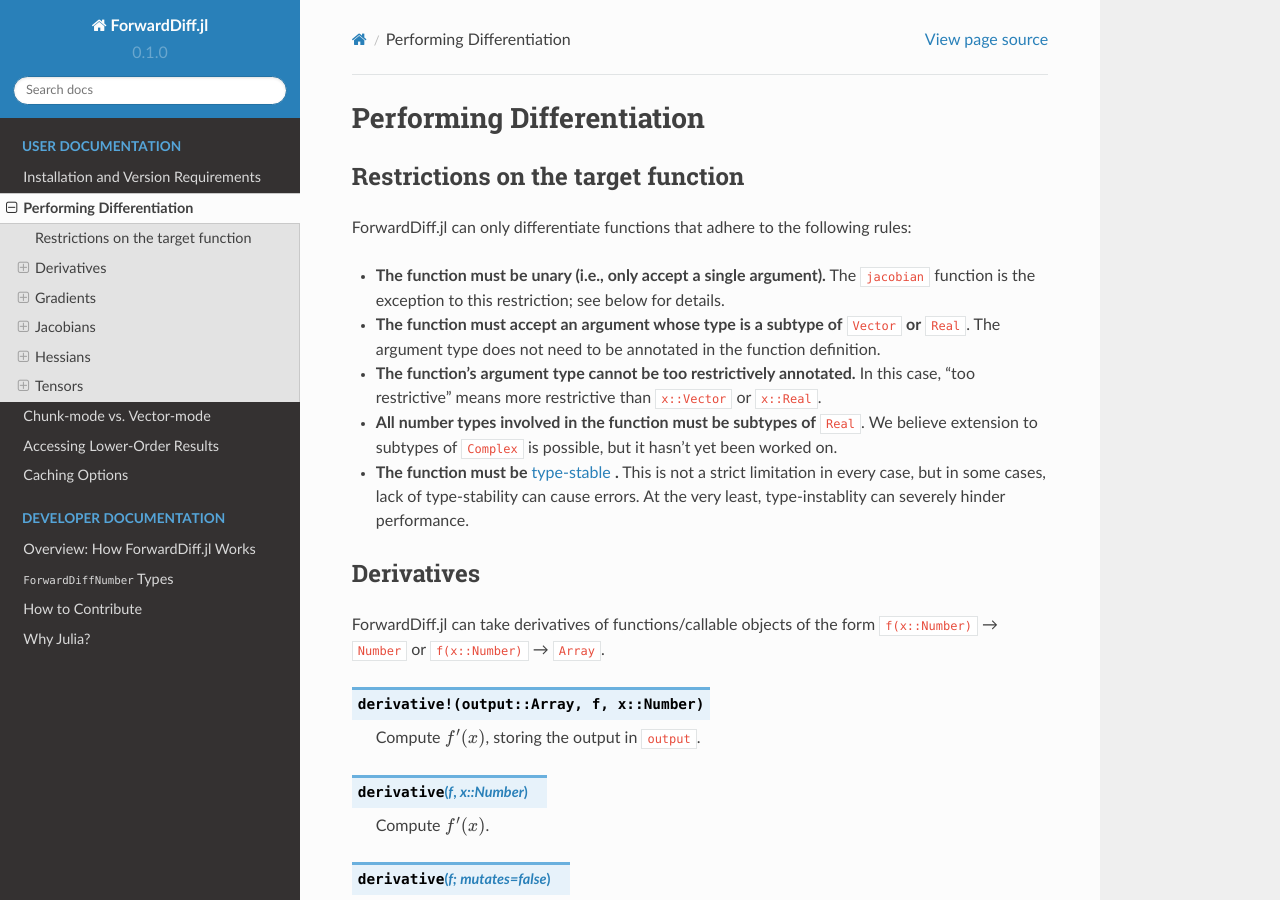
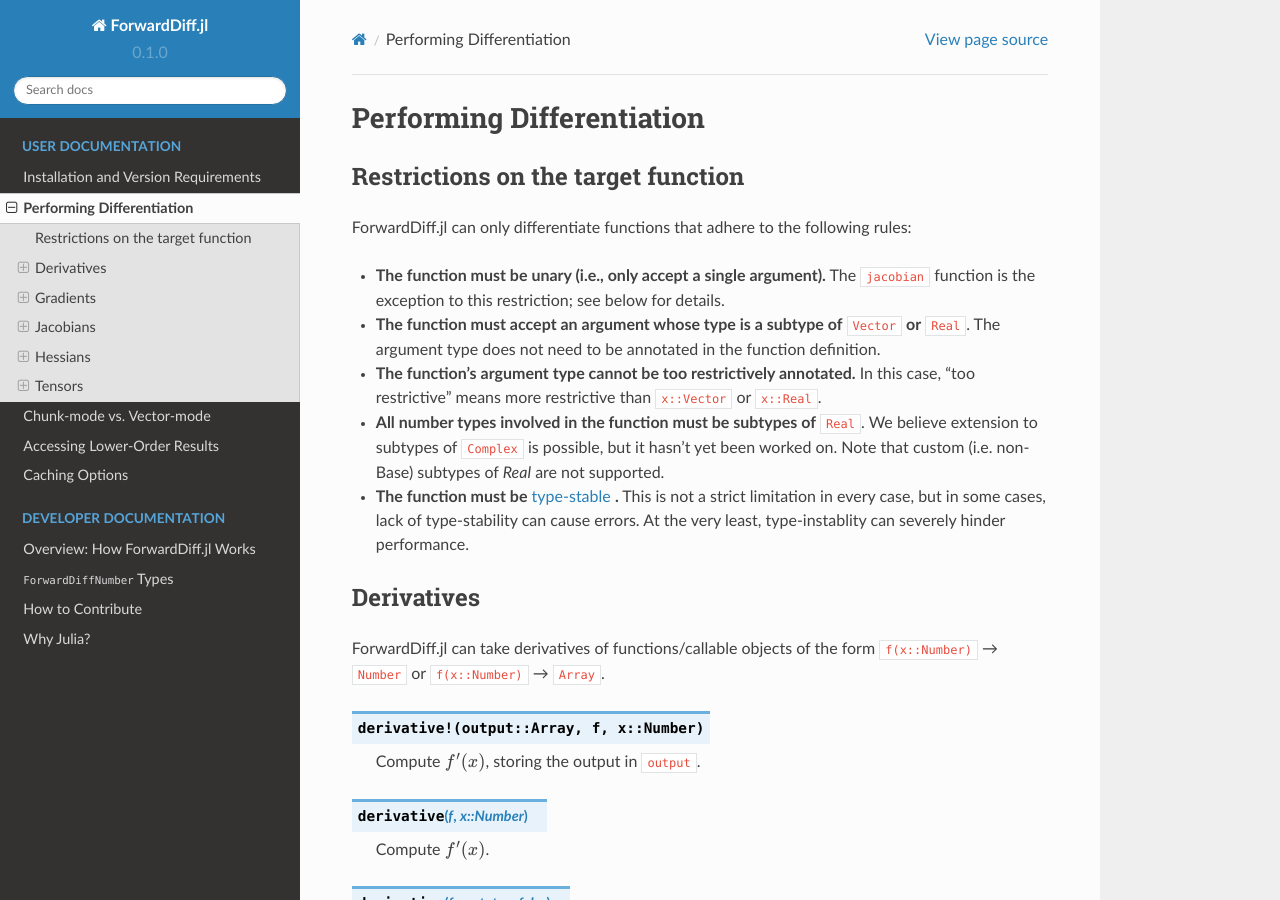
Before and after one commit to JuliaDiff/ForwardDiff.jl, a Sphinx documentation site: the page built from docs/source/perf_diff.rst, in a window 1280 px wide and 900 px high. Built offline with Sphinx 7.4.7 and the Read the Docs theme 2.0.0, drawn with Linux system fonts in a browser that asks for light colours.

Commit message:
explicitly state that custom subtypes of Real are not supported

```diff
--- a/docs/source/perf_diff.rst
+++ b/docs/source/perf_diff.rst
@@ -12,7 +12,7 @@
 
 - **The function's argument type cannot be too restrictively annotated.** In this case, "too restrictive" means more restrictive than ``x::Vector`` or ``x::Real``.
 
-- **All number types involved in the function must be subtypes of** ``Real``. We believe extension to subtypes of ``Complex`` is possible, but it hasn't yet been worked on.
+- **All number types involved in the function must be subtypes of** ``Real``. We believe extension to subtypes of ``Complex`` is possible, but it hasn't yet been worked on. Note that custom (i.e. non-Base) subtypes of `Real` are not supported.
 
 - **The function must be** `type-stable`_ **.** This is not a strict limitation in every case, but in some cases, lack of type-stability can cause errors. At the very least, type-instablity can severely hinder performance.
 
```
